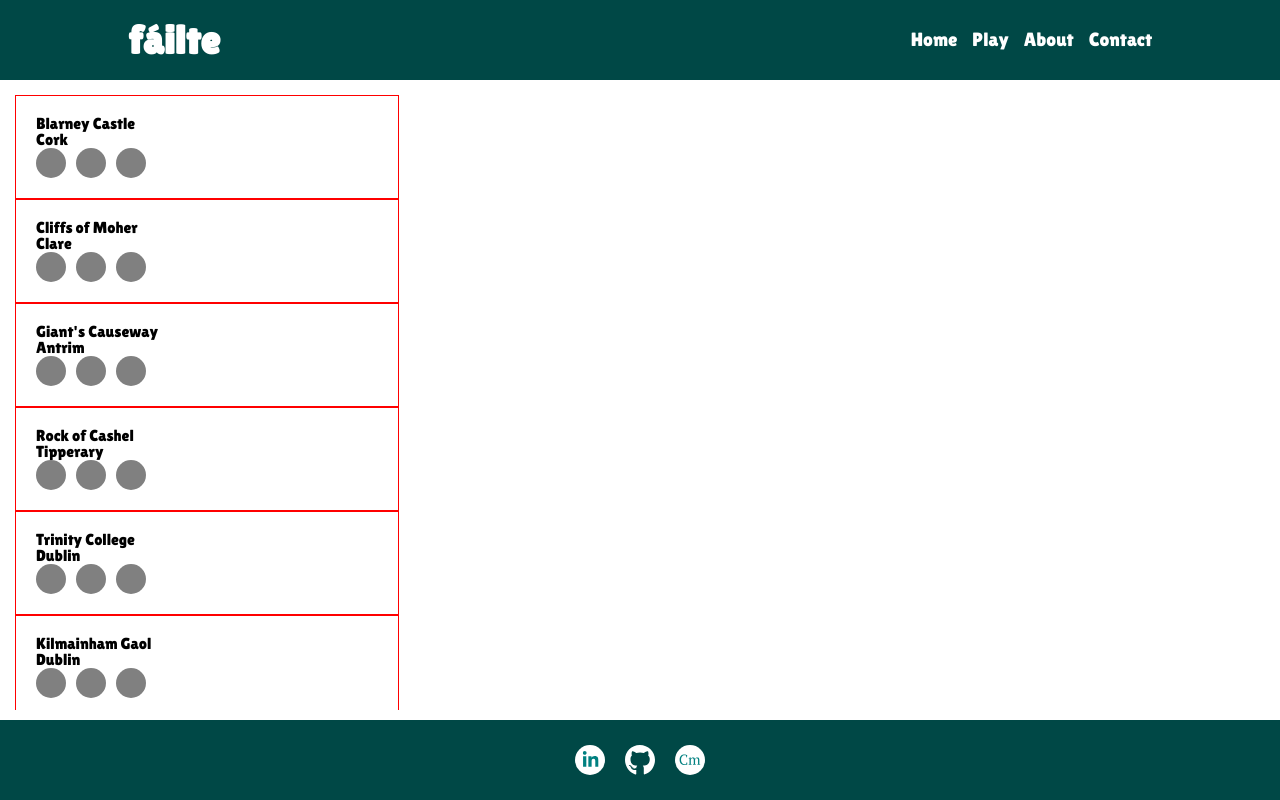
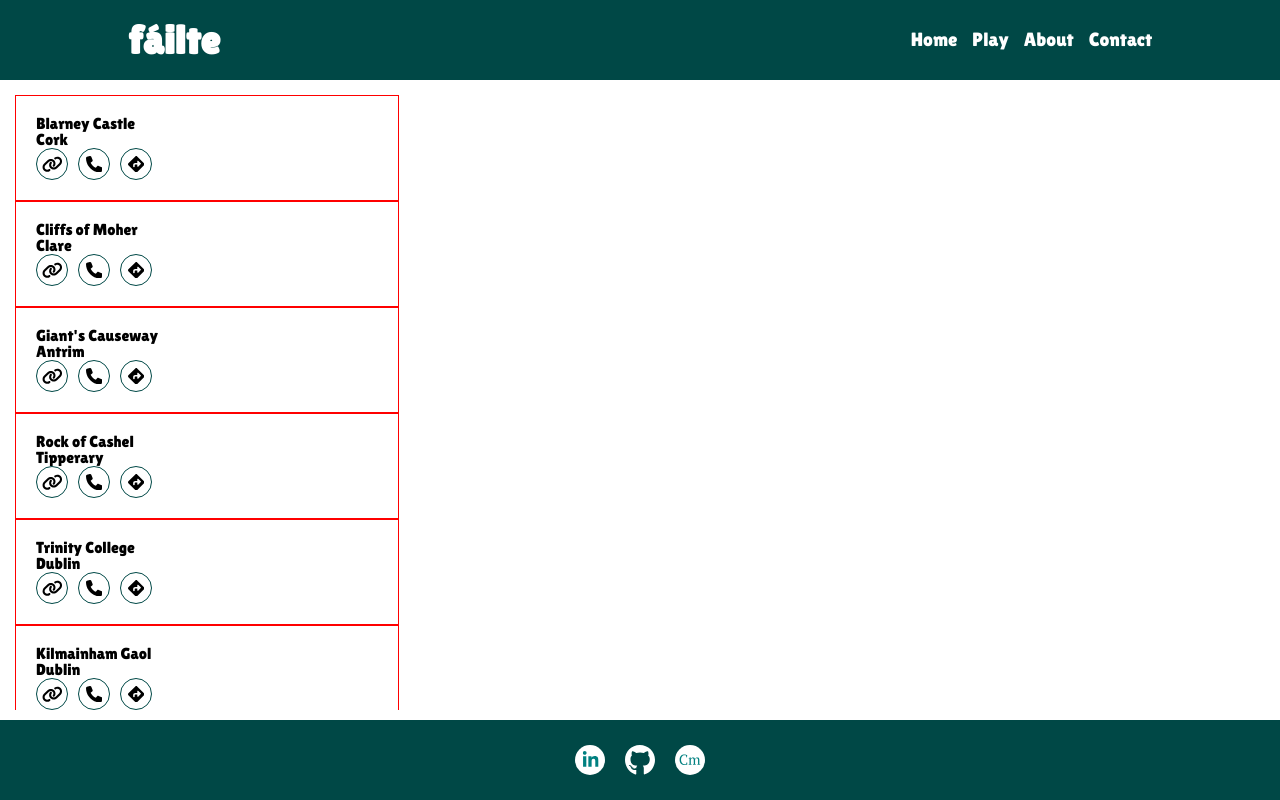
Before and after one commit to CarlMurray/failte-v2-react, a React (Vite) app in the folder failte/: page / in a window 1280 px wide. Built offline with nearby package versions, Linux system fonts and the light colour scheme.

Commit message:
chore: add action button icons and styles

```diff
--- a/failte/src/assets/css/index.scss
+++ b/failte/src/assets/css/index.scss
@@ -2,7 +2,7 @@
 @use "../../components/Header/Header";
 @use "../../components/Footer/Footer";
 @use "../../components/SearchContainer/SearchContainer.scss";
-@use "../css/vars.scss";
+@use "../css/vars.module.scss";
 
 :root {
   font-family: "Lilita One", "Segoe UI", Tahoma, Geneva, Verdana, sans-serif;
--- a/failte/src/assets/css/vars.scss
+++ b/failte/src/assets/css/vars.module.scss
@@ -2,3 +2,7 @@ $primary-color: #004846;
 $header-height: 100px;
 $footer-height: $header-height;
 $container-width: 80%;
+
+:export {
+  primaryColor: $primary-color;
+}
--- a/failte/src/components/Footer/Footer.scss
+++ b/failte/src/components/Footer/Footer.scss
@@ -1,4 +1,4 @@
-@use "../../assets/css/vars.scss";
+@use "../../assets/css/vars.module.scss";
 
 footer {
   background-color: vars.$primary-color;
--- a/failte/src/components/Header/Header.scss
+++ b/failte/src/components/Header/Header.scss
@@ -1,4 +1,4 @@
-@use "../../assets/css/vars.scss";
+@use "../../assets/css/vars.module.scss";
 
 header {
   height: 100px;
--- /dev/null
+++ b/failte/src/components/SearchContainer/Icons/Icons.jsx
@@ -0,0 +1,37 @@
+import { primaryColor } from "../../../assets/css/vars.module.scss";
+
+export function DirectionsIcon() {
+  return (
+    <svg
+      fill={primaryColor}
+      xmlns="http://www.w3.org/2000/svg"
+      viewBox="0 0 512 512"
+    >
+      <path d="M227.7 11.7c15.6-15.6 40.9-15.6 56.6 0l216 216c15.6 15.6 15.6 40.9 0 56.6l-216 216c-15.6 15.6-40.9 15.6-56.6 0l-216-216c-15.6-15.6-15.6-40.9 0-56.6l216-216zm87.6 137c-4.6-4.6-11.5-5.9-17.4-3.5s-9.9 8.3-9.9 14.8l0 56-64 0c-35.3 0-64 28.7-64 64l0 48c0 13.3 10.7 24 24 24s24-10.7 24-24l0-48c0-8.8 7.2-16 16-16l64 0 0 56c0 6.5 3.9 12.3 9.9 14.8s12.9 1.1 17.4-3.5l80-80c6.2-6.2 6.2-16.4 0-22.6l-80-80z" />
+    </svg>
+  );
+}
+
+export function PhoneIcon() {
+  return (
+    <svg
+      fill={primaryColor}
+      xmlns="http://www.w3.org/2000/svg"
+      viewBox="0 0 512 512"
+    >
+      <path d="M164.9 24.6c-7.7-18.6-28-28.5-47.4-23.2l-88 24C12.1 30.2 0 46 0 64C0 311.4 200.6 512 448 512c18 0 33.8-12.1 38.6-29.5l24-88c5.3-19.4-4.6-39.7-23.2-47.4l-96-40c-16.3-6.8-35.2-2.1-46.3 11.6L304.7 368C234.3 334.7 177.3 277.7 144 207.3L193.3 167c13.7-11.2 18.4-30 11.6-46.3l-40-96z" />
+    </svg>
+  );
+}
+
+export function LinkIcon() {
+  return (
+    <svg
+      fill={primaryColor}
+      xmlns="http://www.w3.org/2000/svg"
+      viewBox="0 0 640 512"
+    >
+      <path d="M579.8 267.7c56.5-56.5 56.5-148 0-204.5c-50-50-128.8-56.5-186.3-15.4l-1.6 1.1c-14.4 10.3-17.7 30.3-7.4 44.6s30.3 17.7 44.6 7.4l1.6-1.1c32.1-22.9 76-19.3 103.8 8.6c31.5 31.5 31.5 82.5 0 114L422.3 334.8c-31.5 31.5-82.5 31.5-114 0c-27.9-27.9-31.5-71.8-8.6-103.8l1.1-1.6c10.3-14.4 6.9-34.4-7.4-44.6s-34.4-6.9-44.6 7.4l-1.1 1.6C206.5 251.2 213 330 263 380c56.5 56.5 148 56.5 204.5 0L579.8 267.7zM60.2 244.3c-56.5 56.5-56.5 148 0 204.5c50 50 128.8 56.5 186.3 15.4l1.6-1.1c14.4-10.3 17.7-30.3 7.4-44.6s-30.3-17.7-44.6-7.4l-1.6 1.1c-32.1 22.9-76 19.3-103.8-8.6C74 372 74 321 105.5 289.5L217.7 177.2c31.5-31.5 82.5-31.5 114 0c27.9 27.9 31.5 71.8 8.6 103.9l-1.1 1.6c-10.3 14.4-6.9 34.4 7.4 44.6s34.4 6.9 44.6-7.4l1.1-1.6C433.5 260.8 427 182 377 132c-56.5-56.5-148-56.5-204.5 0L60.2 244.3z" />
+    </svg>
+  );
+}
--- a/failte/src/components/SearchContainer/SearchContainer.scss
+++ b/failte/src/components/SearchContainer/SearchContainer.scss
@@ -1,4 +1,4 @@
-@use "../../assets/css/vars.scss";
+@use "../../assets/css/vars.module.scss";
 
 .search-container {
   width: 30%;
--- a/failte/src/components/SearchContainer/SearchInput/SearchInput.scss
+++ b/failte/src/components/SearchContainer/SearchInput/SearchInput.scss
@@ -1,4 +1,4 @@
-@use "../../../assets/css/vars.scss";
+@use "../../../assets/css/vars.module.scss";
 
 #search-input {
   height: 45px;
--- a/failte/src/components/SearchContainer/SearchResultCard/AttractionActionButton/AttractionActionButton.jsx
+++ b/failte/src/components/SearchContainer/SearchResultCard/AttractionActionButton/AttractionActionButton.jsx
@@ -1,17 +1,34 @@
 import "./AttractionActionButton.scss";
+import { DirectionsIcon, PhoneIcon, LinkIcon } from "../../Icons/Icons";
+import { useState } from "react";
 
 export default function AttractionActionButton({ url, phone, directions }) {
+  const [hovered, setHovered] = useState(false);
+
   let link = null;
+  let icon = null;
   if (url) {
     link = url;
+    icon = <LinkIcon />;
   } else if (phone) {
     link = phone;
+    icon = <PhoneIcon />;
   } else if (directions) {
     link = directions;
+    icon = <DirectionsIcon />;
   }
   return (
-    <a className="attraction-action-button-circle" href={link}>
-      <img src="" />
+    <a
+      onMouseEnter={() => setHovered(true)}
+      onMouseLeave={() => setHovered(false)}
+      className={
+        hovered
+          ? "hovered attraction-action-button-circle"
+          : "attraction-action-button-circle"
+      }
+      href={link}
+    >
+      {icon}
     </a>
   );
 }
--- a/failte/src/components/SearchContainer/SearchResultCard/AttractionActionButton/AttractionActionButton.scss
+++ b/failte/src/components/SearchContainer/SearchResultCard/AttractionActionButton/AttractionActionButton.scss
@@ -1,8 +1,24 @@
-@use "../../../../assets/css/vars.scss";
+@use "../../../../assets/css/vars.module.scss";
 
 .attraction-action-button-circle {
   border-radius: 100%;
-  background-color: grey;
+  background-color: #fff;
   height: 30px;
   aspect-ratio: 1;
+  display: flex;
+  justify-content: center;
+  align-items: center;
+  border: 1px solid vars.$primary-color;
 }
+
+.attraction-action-button-circle svg {
+  height: 55%;
+}
+
+.hovered {
+  background-color: vars.$primary-color;
+}
+
+.hovered svg {
+  fill: #fff;
+}
--- a/failte/src/components/SearchContainer/SearchResultCard/SearchResultCard.scss
+++ b/failte/src/components/SearchContainer/SearchResultCard/SearchResultCard.scss
@@ -1,4 +1,4 @@
-@use "../../../assets/css/vars.scss";
+@use "../../../assets/css/vars.module.scss";
 
 .search-result-card {
   display: flex;
```
